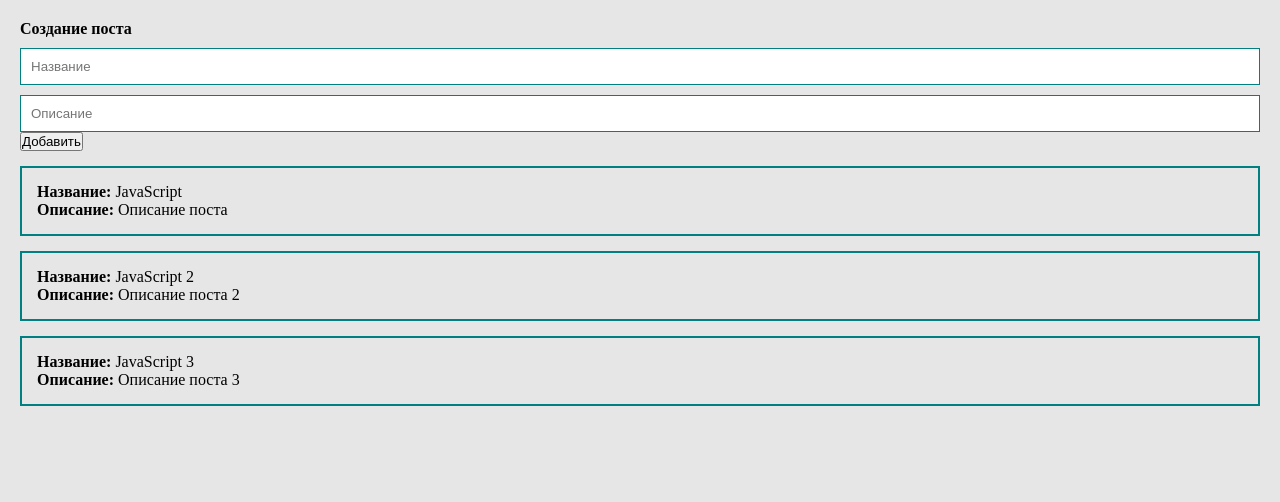
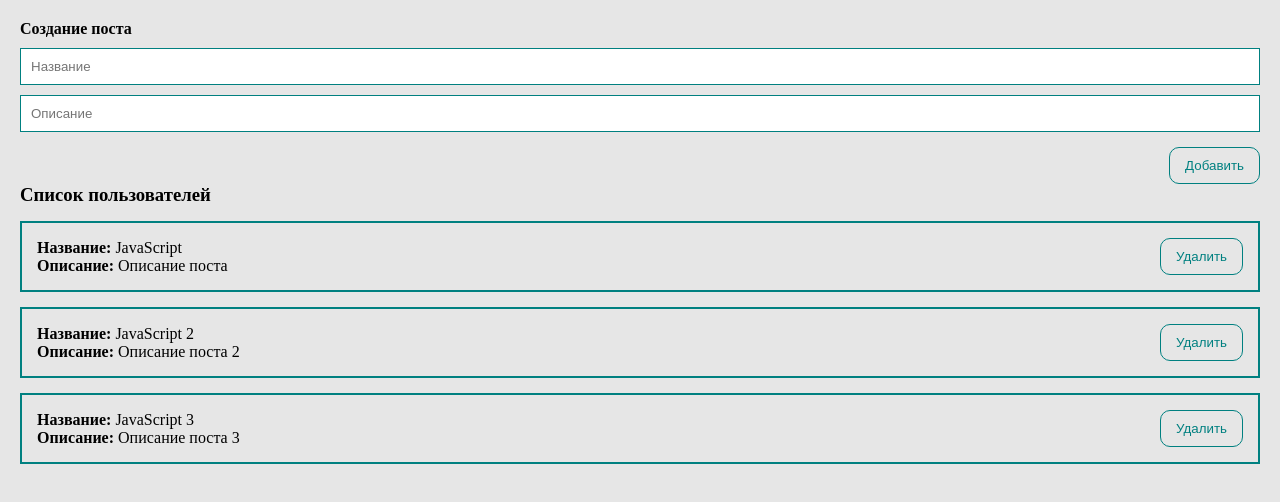
Before and after one commit to artemfun1/learn_vue1, a Vue app: page / in a window 1280 px wide. Shown: the top 502 px of the page. Built offline with nearby package versions, Linux system fonts and the light colour scheme.

Commit message:
list user add/delete

```diff
--- a/src/App.vue
+++ b/src/App.vue
@@ -1,5 +1,12 @@
 <script>
+import PostForm from "@/components/PostForm";
+import PostList from "./components/PostList";
+
 export default {
+	components: {
+		PostList,
+		PostForm,
+	},
 	data() {
 		return {
 			posts: [
@@ -7,18 +14,14 @@ export default {
 				{ id: 2, title: "JavaScript 2", body: "Описание поста 2" },
 				{ id: 3, title: "JavaScript 3", body: "Описание поста 3" },
 			],
-			name: "",
-			body: "",
 		};
 	},
 	methods: {
-		addPost(e) {
-			e.preventDefault();
-			this.posts.push({
-				id: posts.length + 1,
-				title: this.name,
-				body: this.body,
-			});
+		createPost(post) {
+			this.posts.push(post);
+		},
+		deletePost(postId) {
+			this.posts = this.posts.filter(post => post.id !== postId);
 		},
 	},
 };
@@ -26,16 +29,14 @@ export default {
 
 <template>
 	<div class="app">
-		<form>
-			<h4>Создание поста</h4>
-			<input class="input" type="text" placeholder="Название" />
-			<input class="input" type="text" placeholder="Описание" />
-			<button @click="addPost" type="submit">Добавить</button>
-		</form>
-		<div class="post" v-for="post in posts">
-			<div><strong>Название: </strong> {{ post.title }}</div>
-			<div><strong>Описание: </strong> {{ post.body }}</div>
-		</div>
+		<PostForm @create="createPost" />
+
+		<PostList
+			v-if="posts.length > 0"
+			v-bind:posts="posts"
+			@deletePost="deletePost"
+		/>
+		<h3 v-else>Пользователей нет</h3>
 	</div>
 </template>
 
@@ -45,18 +46,6 @@ export default {
 	padding: 0;
 	box-sizing: border-box;
 }
-.post {
-	padding: 15px;
-	border: 2px solid teal;
-	margin-top: 15px;
-}
-.input {
-	width: 100%;
-	border: 1px solid teal;
-	padding: 10px;
-	margin-top: 10px;
-}
-
 .app {
 	padding: 20px;
 }
--- /dev/null
+++ b/src/components/PostForm.vue
@@ -0,0 +1,57 @@
+<template>
+	<form class="form" v-on:submit.prevent>
+		<h4>Создание поста</h4>
+		<input
+			v-model="post.title"
+			class="input"
+			type="text"
+			placeholder="Название"
+		/>
+		<input
+			v-model="post.body"
+			class="input"
+			type="text"
+			placeholder="Описание"
+		/>
+		<my-button @click="createPost"
+		style="margin-top: 15px;"> Добавить </my-button>
+	</form>
+</template>
+
+<script>
+
+
+export default {
+	data() {
+		return {
+			post: {
+				title: "",
+				body: "",
+			},
+		};
+	},
+	methods: {
+		createPost() {
+			this.post.id = new Date();
+			this.$emit("create", this.post);
+			this.post = {
+				title: "",
+				body: "",
+			};
+		},
+	},
+};
+</script>
+
+<style scoped>
+.input {
+	width: 100%;
+	border: 1px solid teal;
+	padding: 10px;
+	margin-top: 10px;
+}
+.form {
+	display: flex;
+	flex-direction: column;
+}
+</style>
--- /dev/null
+++ b/src/components/PostItem.vue
@@ -0,0 +1,36 @@
+<template>
+	<div class="post">
+		<div>
+			<div><strong>Название: </strong> {{ post.title }}</div>
+			<div><strong>Описание: </strong> {{ post.body }}</div>
+		</div>
+		<my-button @click="deletePost"> Удалить </my-button>
+	</div>
+</template>
+
+<script>
+export default {
+	props: {
+		post: {
+			type: Object,
+			required: true,
+		},
+	},
+	methods: {
+		deletePost() {
+			this.$emit("deletePost", this.post.id);
+		},
+	},
+};
+</script>
+
+<style>
+.post {
+	padding: 15px;
+	border: 2px solid teal;
+	margin-top: 15px;
+	display: flex;
+	align-items: center;
+	justify-content: space-between;
+}
+</style>
--- /dev/null
+++ b/src/components/PostList.vue
@@ -0,0 +1,29 @@
+<template>
+	<div>
+		<h3>Список пользователей</h3>
+		<PostItem v-for="post in posts" :post="post" @deletePost="deletePost" />
+	</div>
+</template>
+
+<script>
+import PostItem from "@/components/PostItem";
+
+export default {
+	components: {
+		PostItem,
+	},
+	props: {
+		posts: {
+			type: Array,
+			required: true,
+		},
+	},
+	methods: {
+		deletePost(postId) {
+			this.$emit("deletePost", postId);
+		},
+	},
+};
+</script>
+
+<style></style>
--- /dev/null
+++ b/src/components/Ui/MyButton.vue
@@ -0,0 +1,25 @@
+<template>
+	<button class="btn">
+		<slot></slot>
+	</button>
+</template>
+
+<script>
+export default {
+  name:'my-button'
+};
+</script>
+
+<style>
+.btn {
+	align-self: flex-end;
+	padding: 10px 15px;
+	background: none;
+	color: teal;
+	border: 1px solid teal;
+	border-radius: 10px;
+	&:hover {
+		background-color: rgba(0, 128, 128, 0.436);
+	}
+}
+</style>
--- /dev/null
+++ b/src/components/Ui/index.js
@@ -0,0 +1,6 @@
+import MyButton from './MyButton'
+
+
+export default [
+MyButton,
+]
--- a/src/main.js
+++ b/src/main.js
@@ -1,5 +1,11 @@
-import { createApp } from 'vue'
-import App from './App.vue'
+import { createApp } from "vue";
+import App from "./App.vue";
+import uiComponents from "./components/Ui";
 
+const app = createApp(App);
 
-createApp(App).mount('#app')
+uiComponents.forEach(component => {
+	app.component(component.name, component);
+});
+
+app.mount("#app");
```
